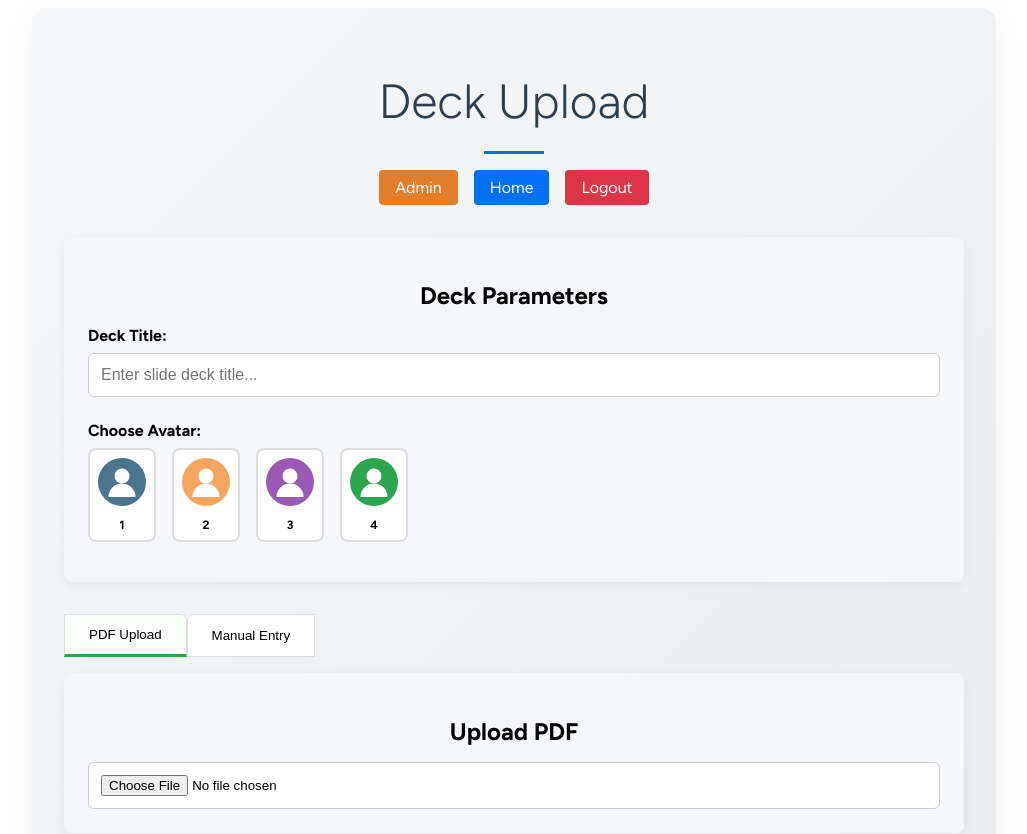
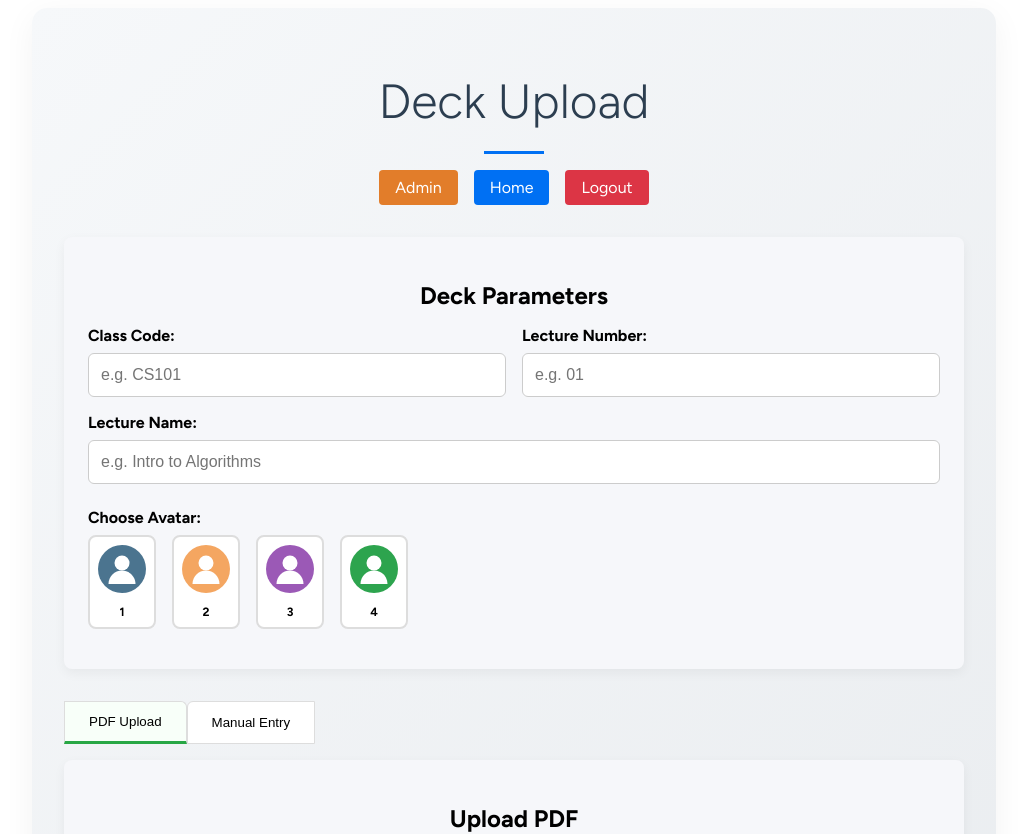
Before and after one commit to alansaji360/CAIREgen, a Next.js app: page /upload in a window 1280 px wide. Shown: the top 834 px of the page, without its empty margins (126-1153 px from the left). Built offline with nearby package versions, Linux system fonts and the light colour scheme.

Commit message:
Standardization for Deck Titles + Better Indicator for Wait for Init Avatar Connection

```diff
--- a/pages/upload/index.js
+++ b/pages/upload/index.js
@@ -156,7 +156,9 @@ async function translateNarrationsClient(sourceScript, targetLanguage, appendLog
 export default function SlideManager() {
   const [status, setStatus] = useState('');
   const [isLoading, setIsLoading] = useState(false);
-  const [deckTitle, setDeckTitle] = useState('');
+  const [classCode, setClassCode] = useState('');
+  const [lectureNumber, setLectureNumber] = useState('');
+  const [lectureName, setLectureName] = useState('');
   const [selectedAvatar, setSelectedAvatar] = useState('');
   const [uploadedFile, setUploadedFile] = useState(null);
   const [extractedSlides, setExtractedSlides] = useState([]);
@@ -309,7 +311,11 @@ export default function SlideManager() {
 
     try {
       // Validate inputs
-      if (!deckTitle.trim()) throw new Error('Please enter a deck title');
+      if (!classCode.trim() || !lectureNumber.trim() || !lectureName.trim()) {
+        throw new Error('Please enter Class Code, Lecture Number, and Lecture Name');
+      }
+      const deckTitle = `${classCode.trim()} - ${lectureNumber.trim()} - ${lectureName.trim()}`;
+
       if (!selectedAvatar) throw new Error('Please select an avatar');
 
       // 1) If user selected a PDF but you haven't uploaded it to Blob yet, upload it now.
@@ -356,7 +362,7 @@ export default function SlideManager() {
         headers: { 'Content-Type': 'application/json' },
         body: JSON.stringify({
           slides: slidesToUpload,
-          deckTitle: deckTitle.trim(),
+          deckTitle: deckTitle,
           avatar: selectedAvatar,
           fileUrl: uploadedFileUrl || null // include the blob URL if available
         })
@@ -422,7 +428,9 @@ export default function SlideManager() {
       }
 
       // Reset form on success
-      setDeckTitle('');
+      setClassCode('');
+      setLectureNumber('');
+      setLectureName('');
       setSelectedAvatar('');
       setExtractedSlides([]);
       setManualSlides([{ topic: '', content: '', image: '' }]);
@@ -488,16 +496,18 @@ export default function SlideManager() {
       }}>
         <h2 style={{ textAlign: 'center', marginBottom: '1rem' }}>Deck Parameters</h2>
 
-        {/* Deck Title */}
+        {/* Deck Details */}
         <div style={{ marginBottom: '1.5rem' }}>
+          <div style={{ display: 'flex', gap: '1rem', marginBottom: '1rem' }}>
+            <div style={{ flex: 1 }}>
               <label style={{ display: 'block', marginBottom: '0.5rem', fontWeight: 'bold' }}>
-            Deck Title:
+                Class Code:
               </label>
               <input
                 type="text"
-            value={deckTitle}
-            onChange={(e) => setDeckTitle(e.target.value)}
-            placeholder="Enter slide deck title..."
+                value={classCode}
+                onChange={(e) => setClassCode(e.target.value)}
+                placeholder="e.g. CS101"
                 style={{
                   width: '100%',
                   padding: '12px',
@@ -507,6 +517,46 @@ export default function SlideManager() {
                   boxSizing: 'border-box'
                 }}
               />
+            </div>
+            <div style={{ flex: 1 }}>
+              <label style={{ display: 'block', marginBottom: '0.5rem', fontWeight: 'bold' }}>
+                Lecture Number:
+              </label>
+              <input
+                type="text"
+                value={lectureNumber}
+                onChange={(e) => setLectureNumber(e.target.value)}
+                placeholder="e.g. 01"
+                style={{
+                  width: '100%',
+                  padding: '12px',
+                  border: '1px solid #ccc',
+                  borderRadius: '6px',
+                  fontSize: '16px',
+                  boxSizing: 'border-box'
+                }}
+              />
+            </div>
+          </div>
+          <div>
+            <label style={{ display: 'block', marginBottom: '0.5rem', fontWeight: 'bold' }}>
+              Lecture Name:
+            </label>
+            <input
+              type="text"
+              value={lectureName}
+              onChange={(e) => setLectureName(e.target.value)}
+              placeholder="e.g. Intro to Algorithms"
+              style={{
+                width: '100%',
+                padding: '12px',
+                border: '1px solid #ccc',
+                borderRadius: '6px',
+                fontSize: '16px',
+                boxSizing: 'border-box'
+              }}
+            />
+          </div>
         </div>
 
         {/* Avatar Selection */}
@@ -770,7 +820,7 @@ export default function SlideManager() {
       <div style={{ textAlign: 'center', marginBottom: '2rem' }}>
         <button
           onClick={createSlideDeck}
-          disabled={isLoading || !selectedAvatar || !deckTitle}
+          disabled={isLoading || !selectedAvatar || !classCode || !lectureNumber || !lectureName}
           style={{
             padding: '15px 30px',
             backgroundColor: '#007bff',
@@ -778,8 +828,8 @@ export default function SlideManager() {
             border: 'none',
             borderRadius: '8px',
             fontSize: '18px',
-            cursor: (isLoading || !selectedAvatar || !deckTitle) ? 'not-allowed' : 'pointer',
-            opacity: (isLoading || !selectedAvatar || !deckTitle) ? 0.6 : 1
+            cursor: (isLoading || !selectedAvatar || !classCode || !lectureNumber || !lectureName) ? 'not-allowed' : 'pointer',
+            opacity: (isLoading || !selectedAvatar || !classCode || !lectureNumber || !lectureName) ? 0.6 : 1
           }}
         >
           {isLoading ? 'Creating...' : 'Create Slide Deck'}
```
Also changed, not shown: pages/student/index.js (+15 -4 lines). Lines whose indentation alone changed are shown as unchanged.
